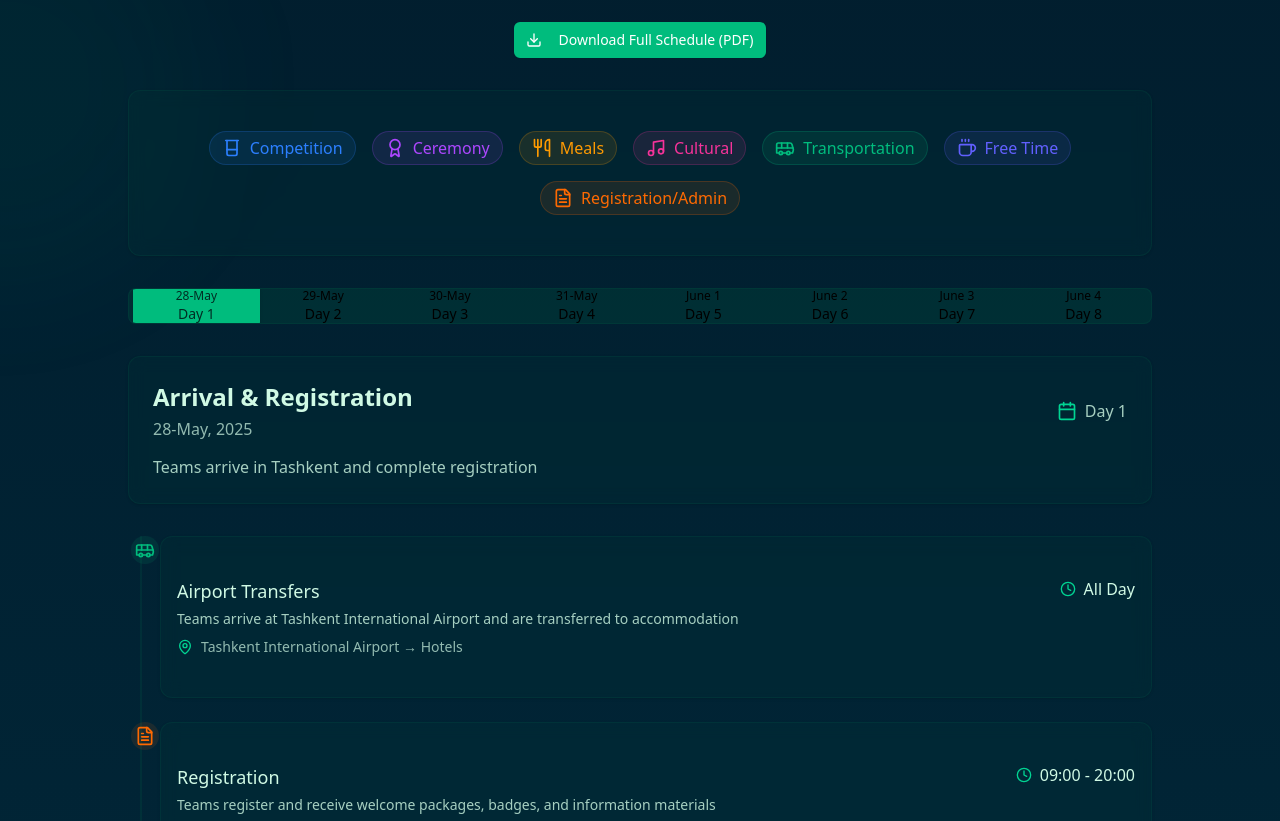
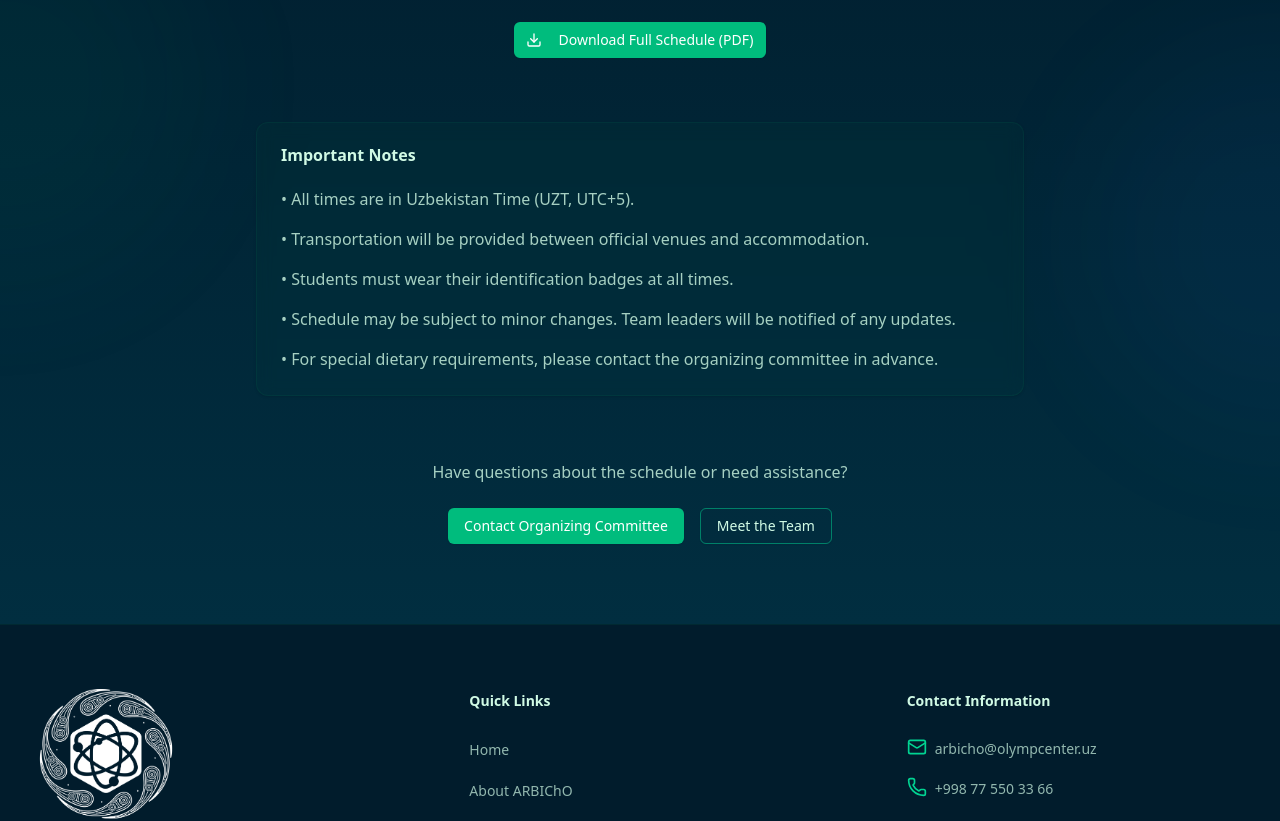
Before and after one commit to OkiljonDadakhanov/testing, a Next.js app: page /programme-schedule in a window 1280 px wide. Shown: the part 420-1241 px from the top of the page. Built offline with nearby package versions, Linux system fonts and the light colour scheme.

Commit message:
program schedule upd

```diff
--- a/app/programme-schedule/page.tsx
+++ b/app/programme-schedule/page.tsx
@@ -1,159 +1,147 @@
 "use client";
 
-import { useState, useMemo } from "react";
 import { Badge } from "@/components/ui/badge";
 import { Card, CardContent, CardHeader, CardTitle } from "@/components/ui/card";
-import { Tabs, TabsList, TabsTrigger } from "@/components/ui/tabs";
 import { Button } from "@/components/ui/button";
 import {
-  Calendar,
-  Clock,
-  MapPin,
-  Coffee,
-  Utensils,
-  FileText,
-  Beaker,
-  Music,
-  Bus,
-  Award,
   Download,
 } from "lucide-react";
 import Link from "next/link";
 
 // Define schedule types for styling
-const ACTIVITY_TYPES = {
-  COMPETITION: "competition",
-  CEREMONY: "ceremony",
-  MEAL: "meal",
-  CULTURAL: "cultural",
-  TRANSPORTATION: "transportation",
-  FREE: "free",
-  REGISTRATION: "registration",
-};
+// const ACTIVITY_TYPES = {
+//   COMPETITION: "competition",
+//   CEREMONY: "ceremony",
+//   MEAL: "meal",
+//   CULTURAL: "cultural",
+//   TRANSPORTATION: "transportation",
+//   FREE: "free",
+//   REGISTRATION: "registration",
+// };
 
 // Define the type for activity types
-type ActivityType = (typeof ACTIVITY_TYPES)[keyof typeof ACTIVITY_TYPES];
+// type ActivityType = (typeof ACTIVITY_TYPES)[keyof typeof ACTIVITY_TYPES];
 
 // Import schedule data from a separate file to reduce component size
-import { weekSchedule } from "@/data/schedule-data";
+// import { weekSchedule } from "@/data/schedule-data";
 
 // Helper function to get icon for activity type
-const getActivityIcon = (type: ActivityType) => {
-  switch (type) {
-    case ACTIVITY_TYPES.COMPETITION:
-      return <Beaker className="h-5 w-5" />;
-    case ACTIVITY_TYPES.CEREMONY:
-      return <Award className="h-5 w-5" />;
-    case ACTIVITY_TYPES.MEAL:
-      return <Utensils className="h-5 w-5" />;
-    case ACTIVITY_TYPES.CULTURAL:
-      return <Music className="h-5 w-5" />;
-    case ACTIVITY_TYPES.TRANSPORTATION:
-      return <Bus className="h-5 w-5" />;
-    case ACTIVITY_TYPES.FREE:
-      return <Coffee className="h-5 w-5" />;
-    case ACTIVITY_TYPES.REGISTRATION:
-      return <FileText className="h-5 w-5" />;
-    default:
-      return <Clock className="h-5 w-5" />;
-  }
-};
+// const getActivityIcon = (type: ActivityType) => {
+//   switch (type) {
+//     case ACTIVITY_TYPES.COMPETITION:
+//       return <Beaker className="h-5 w-5" />;
+//     case ACTIVITY_TYPES.CEREMONY:
+//       return <Award className="h-5 w-5" />;
+//     case ACTIVITY_TYPES.MEAL:
+//       return <Utensils className="h-5 w-5" />;
+//     case ACTIVITY_TYPES.CULTURAL:
+//       return <Music className="h-5 w-5" />;
+//     case ACTIVITY_TYPES.TRANSPORTATION:
+//       return <Bus className="h-5 w-5" />;
+//     case ACTIVITY_TYPES.FREE:
+//       return <Coffee className="h-5 w-5" />;
+//     case ACTIVITY_TYPES.REGISTRATION:
+//       return <FileText className="h-5 w-5" />;
+//     default:
+//       return <Clock className="h-5 w-5" />;
+//   }
+// };
 
-// Helper function to get background color for activity type
-const getActivityColor = (type: ActivityType) => {
-  switch (type) {
-    case ACTIVITY_TYPES.COMPETITION:
-      return "bg-blue-500/10 border-blue-500/20 text-blue-500";
-    case ACTIVITY_TYPES.CEREMONY:
-      return "bg-purple-500/10 border-purple-500/20 text-purple-500";
-    case ACTIVITY_TYPES.MEAL:
-      return "bg-amber-500/10 border-amber-500/20 text-amber-500";
-    case ACTIVITY_TYPES.CULTURAL:
-      return "bg-pink-500/10 border-pink-500/20 text-pink-500";
-    case ACTIVITY_TYPES.TRANSPORTATION:
-      return "bg-emerald-500/10 border-emerald-500/20 text-emerald-500";
-    case ACTIVITY_TYPES.FREE:
-      return "bg-indigo-500/10 border-indigo-500/20 text-indigo-500";
-    case ACTIVITY_TYPES.REGISTRATION:
-      return "bg-orange-500/10 border-orange-500/20 text-orange-500";
-    default:
-      return "bg-gray-500/10 border-gray-500/20 text-gray-500";
-  }
-};
+// // Helper function to get background color for activity type
+// const getActivityColor = (type: ActivityType) => {
+//   switch (type) {
+//     case ACTIVITY_TYPES.COMPETITION:
+//       return "bg-blue-500/10 border-blue-500/20 text-blue-500";
+//     case ACTIVITY_TYPES.CEREMONY:
+//       return "bg-purple-500/10 border-purple-500/20 text-purple-500";
+//     case ACTIVITY_TYPES.MEAL:
+//       return "bg-amber-500/10 border-amber-500/20 text-amber-500";
+//     case ACTIVITY_TYPES.CULTURAL:
+//       return "bg-pink-500/10 border-pink-500/20 text-pink-500";
+//     case ACTIVITY_TYPES.TRANSPORTATION:
+//       return "bg-emerald-500/10 border-emerald-500/20 text-emerald-500";
+//     case ACTIVITY_TYPES.FREE:
+//       return "bg-indigo-500/10 border-indigo-500/20 text-indigo-500";
+//     case ACTIVITY_TYPES.REGISTRATION:
+//       return "bg-orange-500/10 border-orange-500/20 text-orange-500";
+//     default:
+//       return "bg-gray-500/10 border-gray-500/20 text-gray-500";
+//   }
+// };
 
 // Color legend items for better code organization
-const COLOR_LEGEND = [
-  { type: ACTIVITY_TYPES.COMPETITION, label: "Competition" },
-  { type: ACTIVITY_TYPES.CEREMONY, label: "Ceremony" },
-  { type: ACTIVITY_TYPES.MEAL, label: "Meals" },
-  { type: ACTIVITY_TYPES.CULTURAL, label: "Cultural" },
-  { type: ACTIVITY_TYPES.TRANSPORTATION, label: "Transportation" },
-  { type: ACTIVITY_TYPES.FREE, label: "Free Time" },
-  { type: ACTIVITY_TYPES.REGISTRATION, label: "Registration/Admin" },
-];
+// const COLOR_LEGEND = [
+//   { type: ACTIVITY_TYPES.COMPETITION, label: "Competition" },
+//   { type: ACTIVITY_TYPES.CEREMONY, label: "Ceremony" },
+//   { type: ACTIVITY_TYPES.MEAL, label: "Meals" },
+//   { type: ACTIVITY_TYPES.CULTURAL, label: "Cultural" },
+//   { type: ACTIVITY_TYPES.TRANSPORTATION, label: "Transportation" },
+//   { type: ACTIVITY_TYPES.FREE, label: "Free Time" },
+//   { type: ACTIVITY_TYPES.REGISTRATION, label: "Registration/Admin" },
+// ];
 
 // Define schedule item interface
-interface ScheduleItemType {
-  time: string;
-  activity: string;
-  description: string;
-  location: string;
-  type: string; // Use the ActivityType if defined elsewhere
-}
+// interface ScheduleItemType {
+//   time: string;
+//   activity: string;
+//   description: string;
+//   location: string;
+//   type: string; // Use the ActivityType if defined elsewhere
+// }
 
 // Define the interface for a single day's schedule
 
 // Schedule item component to improve code modularity
-const ScheduleItem = ({ item }: { item: ScheduleItemType }) => (
-  <div className="relative">
-    <div
-      className={`absolute left-[-29px] p-1 rounded-full ${getActivityColor(
-        item.type
-      )}`}
-    >
-      {getActivityIcon(item.type)}
-    </div>
-    <Card className="border-emerald-800/20 bg-emerald-900/10 backdrop-blur">
-      <CardContent className="p-4">
-        <div className="grid gap-2 sm:grid-cols-[1fr_auto]">
-          <div>
-            <h3 className="font-medium text-lg text-emerald-100">
-              {item.activity}
-            </h3>
-            <p className="text-emerald-100/80 text-sm mt-1">
-              {item.description}
-            </p>
-            <div className="flex items-center gap-2 mt-2 text-emerald-100/70 text-sm">
-              <MapPin className="h-4 w-4 text-emerald-400" />
-              <span>{item.location}</span>
-            </div>
-          </div>
-          <div className="flex items-start gap-2 sm:justify-end">
-            <Clock className="h-4 w-4 text-emerald-400 mt-1" />
-            <span className="text-emerald-100 font-medium">{item.time}</span>
-          </div>
-        </div>
-      </CardContent>
-    </Card>
-  </div>
-);
+// const ScheduleItem = ({ item }: { item: ScheduleItemType }) => (
+//   <div className="relative">
+//     <div
+//       className={`absolute left-[-29px] p-1 rounded-full ${getActivityColor(
+//         item.type
+//       )}`}
+//     >
+//       {getActivityIcon(item.type)}
+//     </div>
+//     <Card className="border-emerald-800/20 bg-emerald-900/10 backdrop-blur">
+//       <CardContent className="p-4">
+//         <div className="grid gap-2 sm:grid-cols-[1fr_auto]">
+//           <div>
+//             <h3 className="font-medium text-lg text-emerald-100">
+//               {item.activity}
+//             </h3>
+//             <p className="text-emerald-100/80 text-sm mt-1">
+//               {item.description}
+//             </p>
+//             <div className="flex items-center gap-2 mt-2 text-emerald-100/70 text-sm">
+//               <MapPin className="h-4 w-4 text-emerald-400" />
+//               <span>{item.location}</span>
+//             </div>
+//           </div>
+//           <div className="flex items-start gap-2 sm:justify-end">
+//             <Clock className="h-4 w-4 text-emerald-400 mt-1" />
+//             <span className="text-emerald-100 font-medium">{item.time}</span>
+//           </div>
+//         </div>
+//       </CardContent>
+//     </Card>
+//   </div>
+// );
 
 export default function SchedulePage() {
-  const [selectedDay, setSelectedDay] = useState(
-    weekSchedule[0]?.day || "Day 1"
-  );
+//   const [selectedDay, setSelectedDay] = useState(
+//     weekSchedule[0]?.day || "Day 1"
+//   );
 
   // Find current day data using useMemo to optimize performance
-  const currentDay = useMemo(() => {
-    return (
-      weekSchedule.find((day) => day.day === selectedDay) || weekSchedule[0]
-    );
-  }, [selectedDay]);
+  // const currentDay = useMemo(() => {
+  //   return (
+  //     weekSchedule.find((day) => day.day === selectedDay) || weekSchedule[0]
+  //   );
+  // }, [selectedDay]);
 
-  // Get current day index for navigation controls
-  const currentDayIndex = useMemo(() => {
-    return weekSchedule.findIndex((day) => day.day === selectedDay);
-  }, [selectedDay]);
+  // // Get current day index for navigation controls
+  // const currentDayIndex = useMemo(() => {
+  //   return weekSchedule.findIndex((day) => day.day === selectedDay);
+  // }, [selectedDay]);
 
   return (
     <section className="relative w-full bg-gradient-to-b from-[#011c2c] to-[#012e40]">
@@ -193,8 +181,7 @@ export default function SchedulePage() {
 
         </div>
 
-        {/* Schedule Legend */}
-        <div className="mx-auto max-w-5xl mb-8">
+        {/* <div className="mx-auto max-w-5xl mb-8">
           <Card className="border-emerald-800/20 bg-emerald-900/10 backdrop-blur">
             <CardContent className="p-4">
               <div className="flex flex-wrap gap-4 justify-center">
@@ -214,7 +201,6 @@ export default function SchedulePage() {
           </Card>
         </div>
 
-        {/* Day Tabs */}
         <div className="mx-auto max-w-5xl mb-8">
           <Tabs defaultValue={selectedDay} onValueChange={setSelectedDay}>
             <TabsList className="bg-emerald-900/30 border border-emerald-800/20 w-full flex overflow-x-auto">
@@ -234,7 +220,6 @@ export default function SchedulePage() {
           </Tabs>
         </div>
 
-        {/* Selected Day Schedule */}
         {currentDay && (
           <div className="mx-auto max-w-5xl">
             <Card className="border-emerald-800/20 bg-emerald-900/10 backdrop-blur mb-8">
@@ -259,7 +244,6 @@ export default function SchedulePage() {
               </CardHeader>
             </Card>
 
-            {/* Timeline */}
             <div className="relative pl-8 space-y-6 before:absolute before:inset-0 before:h-full before:w-[2px] before:bg-emerald-800/20 before:left-3">
               {currentDay.schedule.map(
                 (item: ScheduleItemType, index: number) => (
@@ -268,7 +252,6 @@ export default function SchedulePage() {
               )}
             </div>
 
-            {/* Navigation Buttons */}
             <div className="flex justify-between mt-8">
               {currentDayIndex > 0 && (
                 <Button
@@ -295,7 +278,7 @@ export default function SchedulePage() {
               )}
             </div>
           </div>
-        )}
+        )} */}
 
         {/* Additional Information */}
         <div className="mx-auto max-w-3xl mt-16">
```
Also changed, not shown: 1 other file (tests, documents, lock files or other folders).
